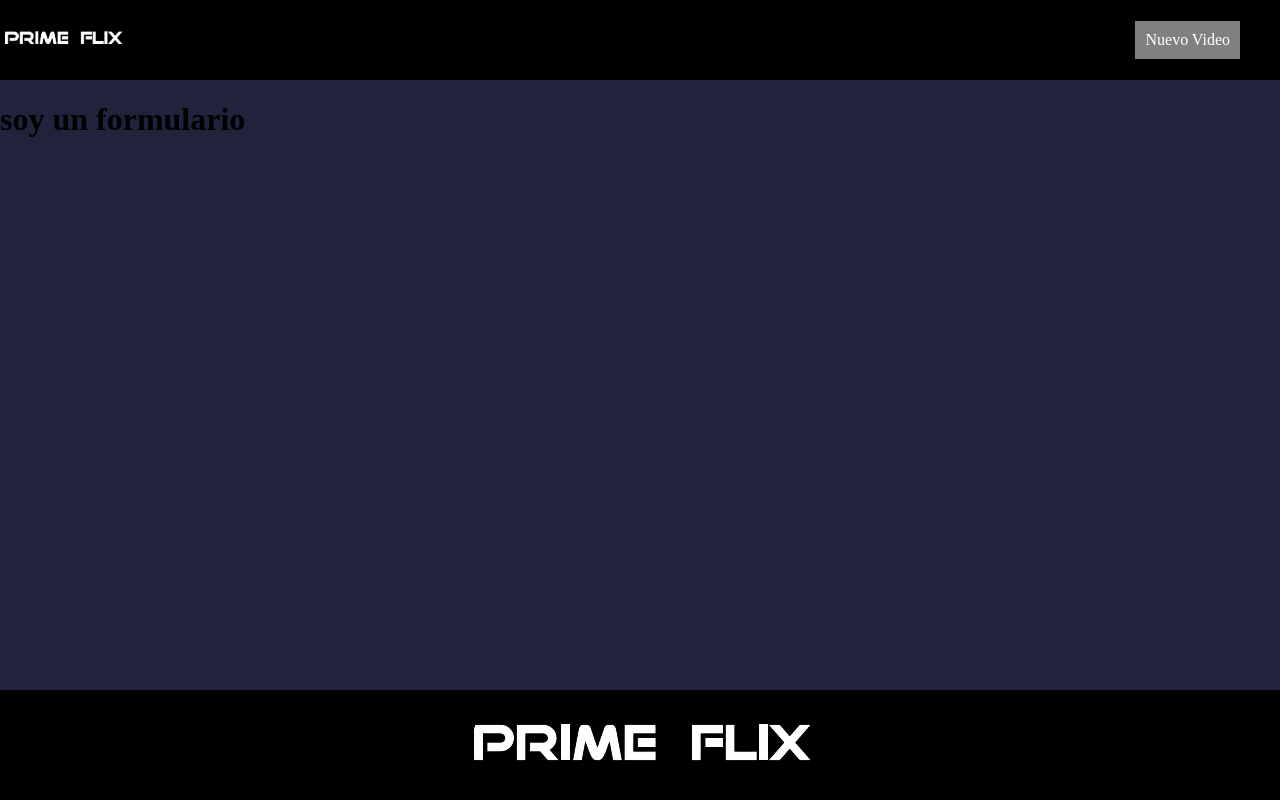
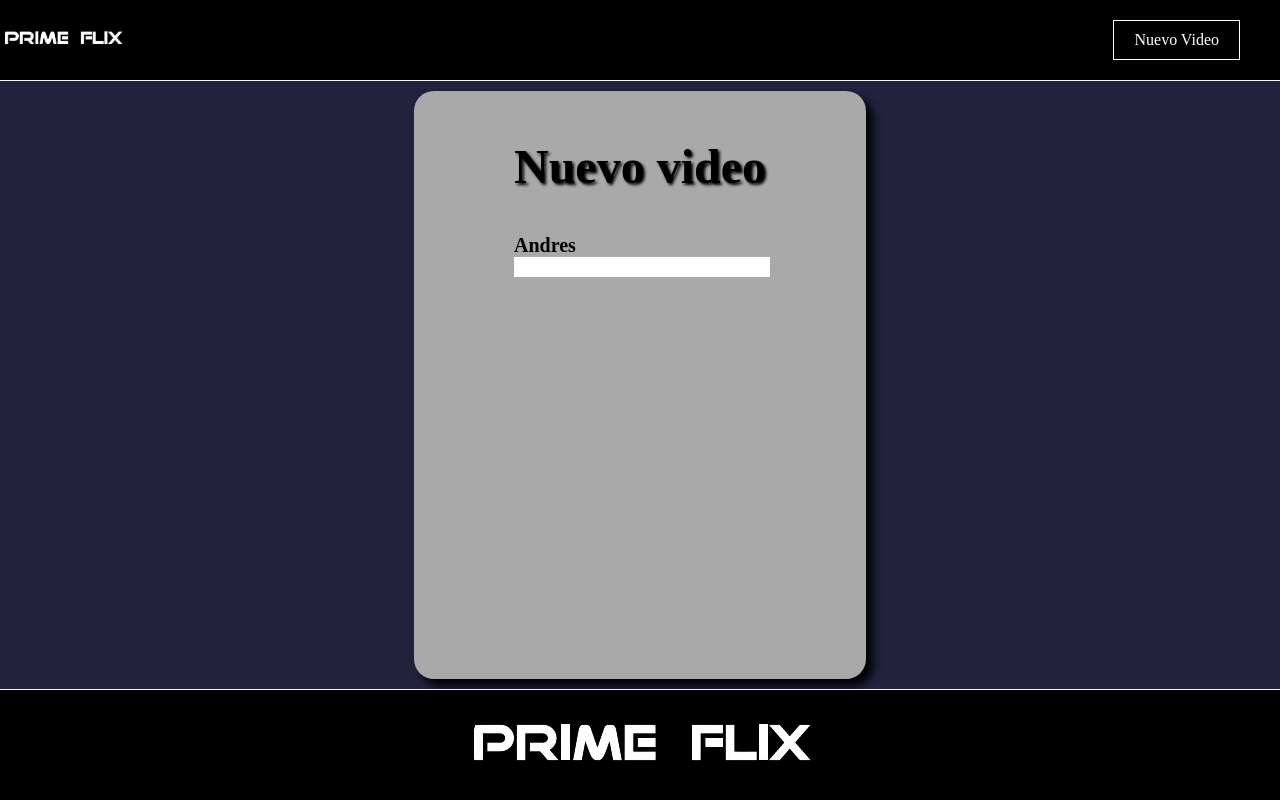
Before and after one commit to xKunice/Prime_Flixr, a React (Vite) app: page /form in a window 1280 px wide. Built offline with nearby package versions, Linux system fonts and the light colour scheme.

Commit message:
se empieza añadir los elementos del formulario

```diff
--- a/src/components/footer/footer.css
+++ b/src/components/footer/footer.css
@@ -2,4 +2,5 @@ footer {
     background-color: black;
     text-align: center;
     padding: 1em 0;
+    border-top: 1px solid whitesmoke;
   }
--- a/src/components/form/Form.jsx
+++ b/src/components/form/Form.jsx
@@ -1,8 +1,21 @@
-import { useLocation } from "react-router-dom"
+import { useState } from "react"
+import "./form.css"
+import TextInput from "./textInput/textInput";
+function Form (){
 
-function Form (){
+    const [name, setName] = useState();
+
+
 return(
-    <h1>soy un formulario</h1>
+    <section className="container__form">
+        <form action="">
+            <h2>Nuevo video</h2>
+            <TextInput/>
+
+        </form>
+    </section>
+
+
 )
 }
 
--- /dev/null
+++ b/src/components/form/form.css
@@ -0,0 +1,19 @@
+.container__form{
+    display: flex;
+    justify-content: center;
+    margin: 10px 0;
+}
+
+.container__form form{
+    max-width: 90%;
+    background-color: darkgrey;
+    border-radius: 20px;
+    box-shadow: 7px 7px  10px black ;
+    padding: 8px 100px;
+
+}
+.container__form form  h2{
+    font-size: 3em;
+    color: black;
+    text-shadow: 2px 2px  3px black ;;
+}
--- /dev/null
+++ b/src/components/form/textInput/TextInput.jsx
@@ -0,0 +1,11 @@
+import "./textInput.css"
+const TextInput = (props) =>{
+
+
+    return <div className="text-input">
+        <label>Andres</label>
+        <input placeholder="" />
+    </div>
+}
+
+export default TextInput
--- /dev/null
+++ b/src/components/form/textInput/textInput.css
@@ -0,0 +1,13 @@
+.text-input{
+    margin: 24px 0;
+
+}
+.text-input label{
+    font-size: 20px;
+    font-weight: 700;
+    display: block;
+}
+.text-input input{
+    width: 100%;
+    border: none;
+}
--- a/src/components/header/header.css
+++ b/src/components/header/header.css
@@ -4,18 +4,20 @@ header {
     background-color: black;
     height: 5rem;
     align-items: center;
+    border-bottom: solid 1px whitesmoke;
   }
   header a img {
     width: 35%;
   }
   .btnHeader {
-    background-color: gray;
+    background-color: black;
     color: white;
     text-decoration: none;
+    padding: 10px 20px;
     border: none;
-    padding: 10px;
     margin-right: 2.5em;
     transition: 0.8s all;
+    border: solid 1px white;
   }
   .btnHeader:hover {
     cursor: pointer;
--- a/src/components/movie/Movie.jsx
+++ b/src/components/movie/Movie.jsx
@@ -1,5 +1,6 @@
 import React, { useState, useEffect } from "react";
 import "./movie.css";
+import Banner from "./banner/Banner"
 
 function Movie(props) {
   const [data, setData] = useState(null);
@@ -27,7 +28,7 @@ function Movie(props) {
 
   return (
     <>
-      <h1>Películas</h1>
+    <Banner/>
       {loading ? (
         <p>Loading...</p>
       ) : error ? (
--- /dev/null
+++ b/src/components/movie/banner/Banner.jsx
@@ -0,0 +1,23 @@
+import "./banner.css"
+const Banner = () =>{
+return(
+    <>
+    <section className="banner">
+    <div className="container__texto">
+    <h2>Challenge React</h2>
+    <p>Esta pagina es un Challenge del programa de Oracle Next Education creado por AluraLatam </p>
+    <p>La base de datos de las peliculas es brindada gracias a TMDB(The Movie DataBase) </p>
+    </div>
+    <div className="container__video">
+    <iframe width="560" height="315" src="https://www.youtube-nocookie.com/embed/NjBGzJ5FFmI?si=GN4qvzQJ6_n7C_26" title="YouTube video player" frameBorder="0" allow="accelerometer; autoplay; clipboard-write; encrypted-media; gyroscope; picture-in-picture; web-share"></iframe>
+   </div>
+    </section>
+
+
+
+
+    </>
+)
+}
+
+export default Banner
--- /dev/null
+++ b/src/components/movie/banner/banner.css
@@ -0,0 +1,15 @@
+.banner{
+    background-image: url('https://image.tmdb.org/t/p/original/gPbM0MK8CP8A174rmUwGsADNYKD.jpg');
+    background-size: cover ;
+    background-position: center;
+    justify-content: space-around;
+    width: auto;
+    height: 832px;
+    display: flex;
+    flex-direction: row;
+    box-sizing: border-box;
+
+}
+.container__video{
+    padding-top: 357px
+}
```
Also changed, not shown: src/useFetch.js (deleted, +0 -27 lines).
